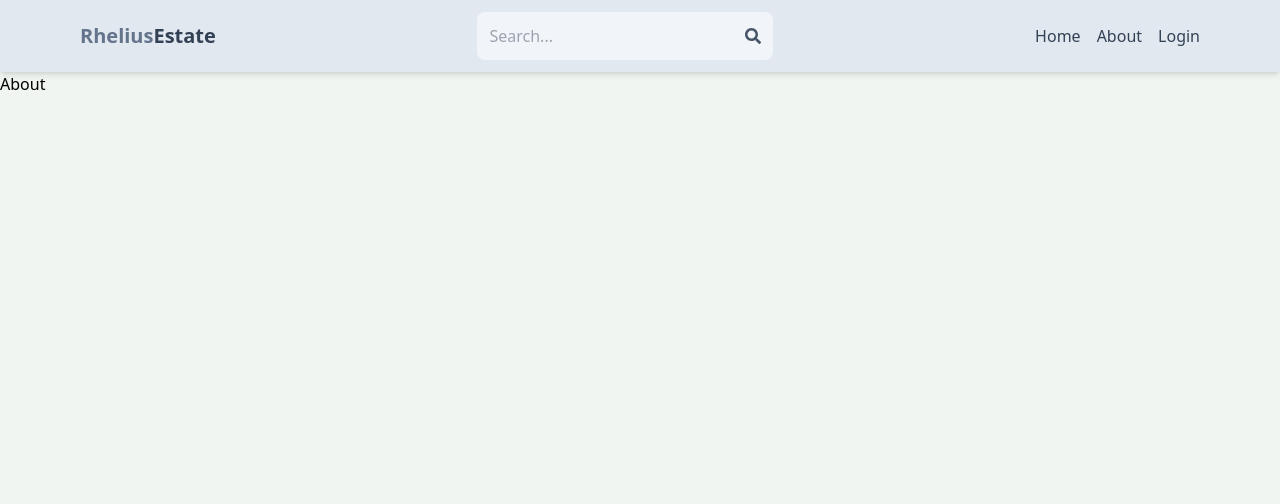
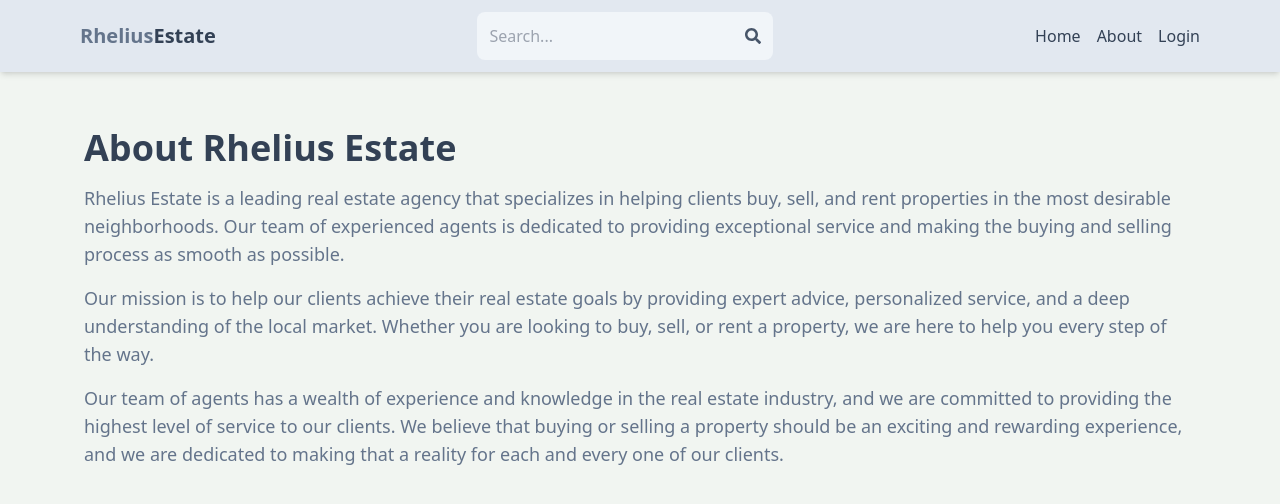
Before and after one commit to petprog/rhelius-estate, a React (Vite) app in the folder client/: page /about in a window 1280 px wide. Shown: the top 504 px of the page. Built offline with nearby package versions, Linux system fonts and the light colour scheme; no server answers.

Commit message:
complete about page

```diff
--- a/client/src/pages/About.jsx
+++ b/client/src/pages/About.jsx
@@ -1,3 +1,33 @@
 export default function About() {
-  return <div>About</div>;
+  return (
+    <main className="min-h-[calc(100vh-72px)] max-w-6xl mx-auto py-7 px-5">
+      <h1 className="mt-7 text-slate-700 font-bold text-3xl sm:text-4xl">
+        About Rhelius Estate
+      </h1>
+      <section className="mt-4 flex flex-col gap-4 text-slate-500 text-sm sm:text-lg">
+        <p>
+          Rhelius Estate is a leading real estate agency that specializes in
+          helping clients buy, sell, and rent properties in the most desirable
+          neighborhoods. Our team of experienced agents is dedicated to
+          providing exceptional service and making the buying and selling
+          process as smooth as possible.
+        </p>
+        <p>
+          Our mission is to help our clients achieve their real estate goals by
+          providing expert advice, personalized service, and a deep
+          understanding of the local market. Whether you are looking to buy,
+          sell, or rent a property, we are here to help you every step of the
+          way.
+        </p>
+        <p>
+          Our team of agents has a wealth of experience and knowledge in the
+          real estate industry, and we are committed to providing the highest
+          level of service to our clients. We believe that buying or selling a
+          property should be an exciting and rewarding experience, and we are
+          dedicated to making that a reality for each and every one of our
+          clients.
+        </p>
+      </section>
+    </main>
+  );
 }
```
